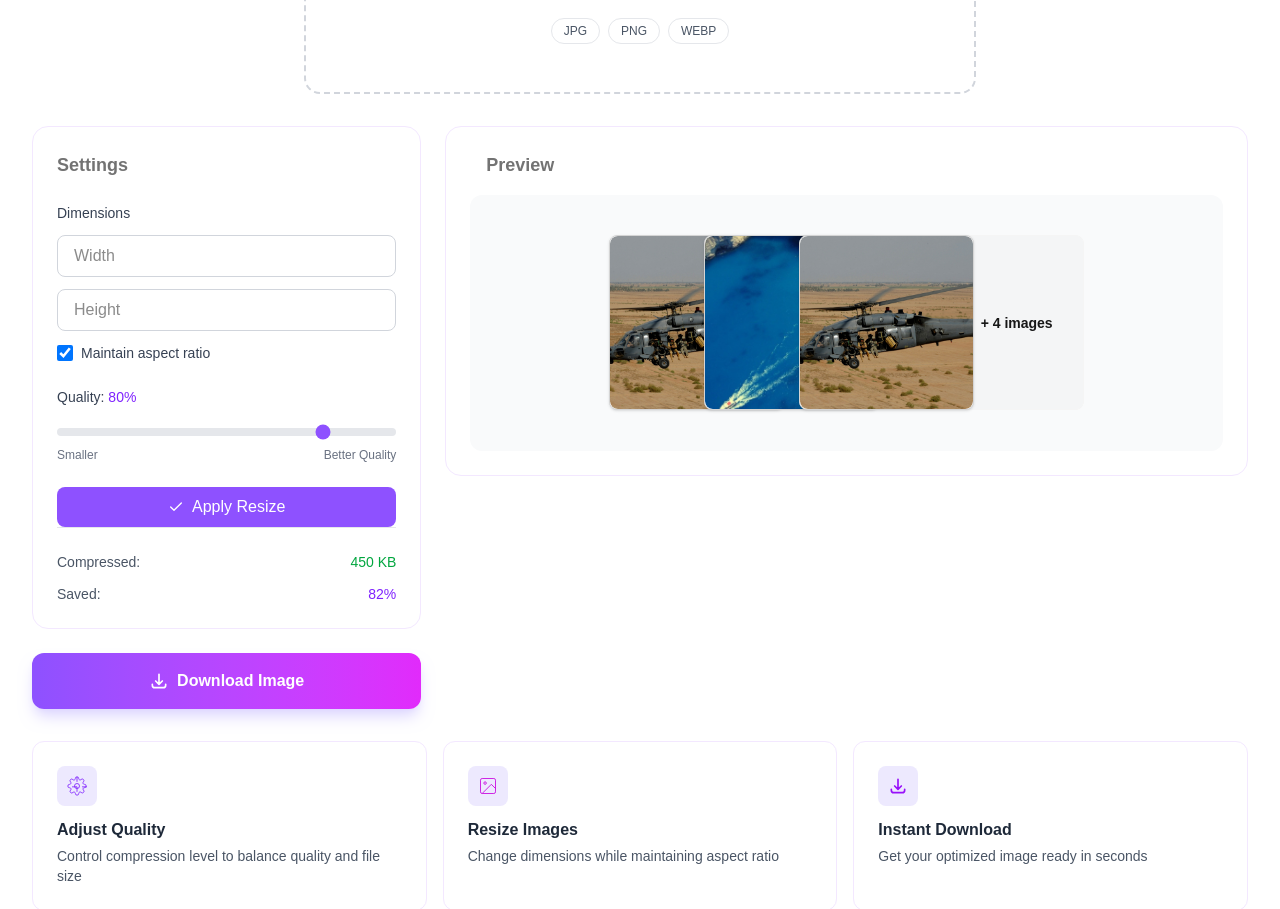
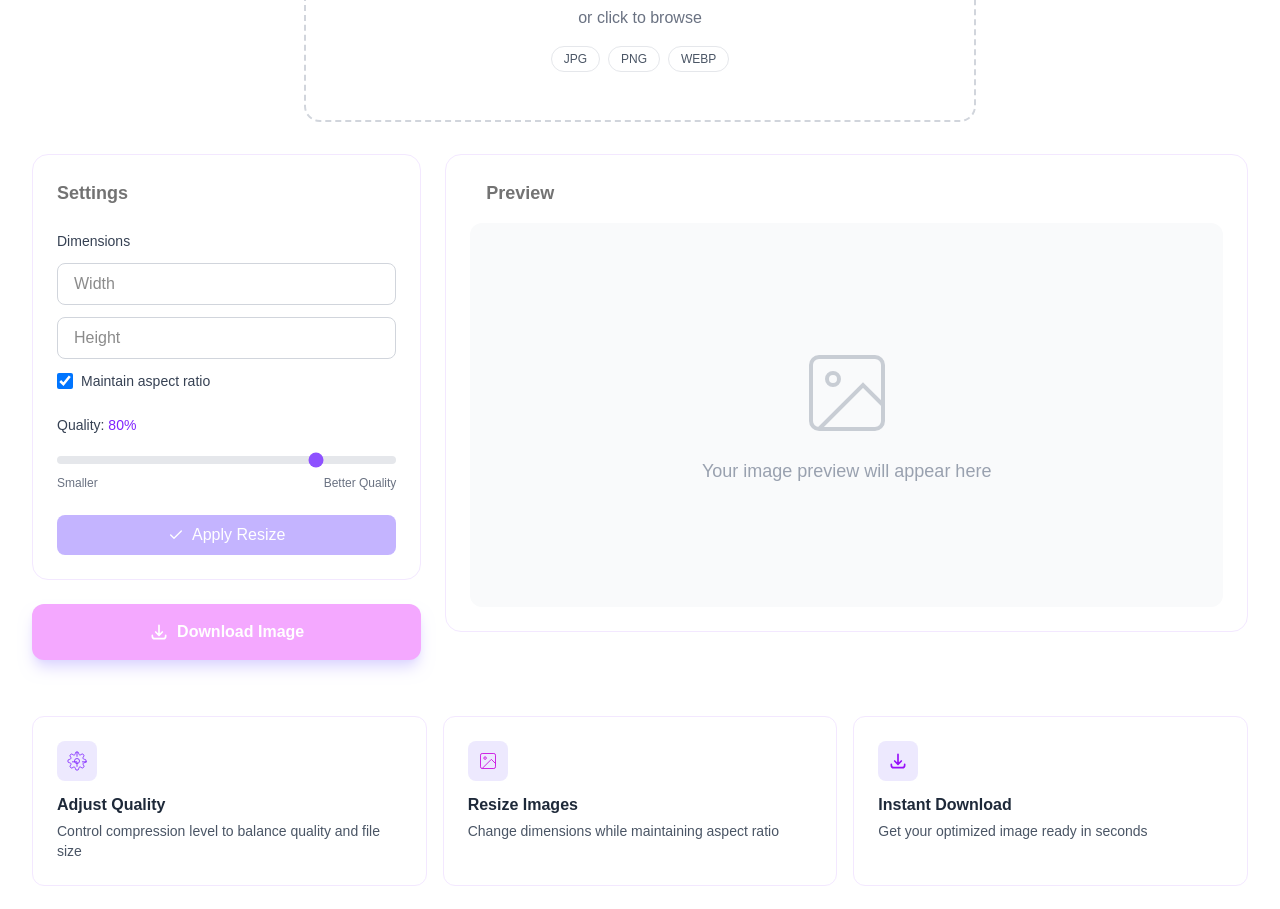
Before and after one commit to navid763/shrinkpic, a Next.js app: page / in a window 1280 px wide. Shown: the part 440-1349 px from the top of the page. Built offline with nearby package versions, Linux system fonts and the light colour scheme.

Commit message:
MVP single image resize and compress

```diff
--- a/package.json
+++ b/package.json
@@ -10,12 +10,14 @@
   },
   "dependencies": {
     "@reduxjs/toolkit": "^2.9.1",
+    "browser-image-compression": "^2.0.2",
     "cloudinary": "^2.7.0",
     "motion": "^12.23.24",
     "next": "15.5.4",
     "react": "19.1.0",
     "react-dom": "19.1.0",
-    "react-redux": "^9.2.0"
+    "react-redux": "^9.2.0",
+    "react-toastify": "^11.0.5"
   },
   "devDependencies": {
     "@eslint/eslintrc": "^3",
--- a/src/components/controls/controls.tsx
+++ b/src/components/controls/controls.tsx
@@ -1,20 +1,25 @@
 "use client"
-
 
 import TicIcon from "../icons/tic";
 import DimensionsControl from "./dimensions-control";
 import QualitySlider from "./quality-slider";
-import { useState, useCallback } from "react";
+import { useState, useCallback, useEffect } from "react";
 import { useAppSelector } from "@/redux/hooks";
 import Downloadicon from "../icons/download";
 import FileInfo from "./file-info";
+import { ToastContainer, toast } from "react-toastify";
+import { ImageProcessingService, ProcessedImageResult } from "@/services/browser-image-compression/image-processing.service";
+import Spinner from "../spinner/spinner";
 
 export default function Controls() {
-    const fileSize = useAppSelector(state => state.images[0]?.size ?? null);
+
+    const images = useAppSelector(state => state.images);
 
     const [height, setHeight] = useState<number | "">("");
     const [width, setWidth] = useState<number | "">("");
     const [quality, setQuality] = useState(80);
+    const [compressionResult, setCompressionResult] = useState<ProcessedImageResult | null>(null)
+    const [loading, setLoading] = useState(false);
 
     const handleHeight = useCallback((height: number | "") => {
         setHeight(height);
@@ -28,9 +33,55 @@ export default function Controls() {
         setQuality(quality);
     }, []);
 
+
+    const anyControlIsNotSet = (!quality || !width || !height);
+
+    async function applyChanges() {
+        if (images.length !== 0) {
+            if (anyControlIsNotSet) {
+                toast.warn("please set dimensions or quality for selected image");
+                return
+            }
+
+
+
+            if (images.length === 1) {
+                setLoading(true);
+                const image = images[0];
+                const result = await ImageProcessingService.processImage({
+                    url: image.url,
+                    quality: quality,
+                    targetHeight: height,
+                    targetWidth: width,
+                    name: image.name
+
+                });
+
+                setCompressionResult(result)
+                setLoading(false)
+            }
+        }
+
+    };
+
+    const handleDownload = () => {
+        if (compressionResult) {
+            const a = document.createElement("a");
+            a.href = compressionResult.url;
+            a.download = compressionResult.compressedName; // the downloaded file name
+            a.click();
+        }
+    }
+
+    useEffect(() => {
+        if (images.length === 0) {
+            setCompressionResult(null)
+        }
+    }, [images])
+
     return (
         <div className="lg:col-span-1 space-y-6">
-            <div className=" rounded-2xl bg-white p-6 border border-purple-100">
+            <div className="rounded-2xl bg-white p-6 border border-purple-100">
                 <div className="flex items-center justify-between mb-6">
                     <h2 className="text-lg font-semibold text-neutral-500">Settings</h2>
                 </div>
@@ -44,19 +95,40 @@ export default function Controls() {
 
                 <QualitySlider qualitySetter={handleQuality} quality={quality} />
 
-                <button className="w-full mt-4 bg-violet-500 hover:bg-violet-600 text-white font-medium py-2 px-4 rounded-lg transition-colors flex items-center justify-center cursor-pointer gap-2">
-                    <TicIcon />
+                <div
+                    className={`w-full   mt-4 text-white font-medium py-2 px-4 rounded-lg flex  items-center justify-center cursor-pointer ${(!anyControlIsNotSet && images.length === 1) ? "bg-violet-500 hover:bg-violet-600 transition-colors" : "bg-violet-300"} ${loading ? "gap-4" : "gap-2"}`}
+                    onClick={applyChanges}
+                >
+                    {loading ? <Spinner size={2} className="mb-3" /> : <TicIcon />}
                     Apply Resize
-                </button>
+                </div>
+                {images.length > 1 && <div className="w-full flex justify-center"><span className="w-[90%] self-center text-center text-xs text-white bg-fuchsia-950 rounded-md mt-1.5">Multi-image editing is coming soon ✨</span></div>
+                }
 
-                <FileInfo fileSize={fileSize} />
+                {compressionResult &&
+                    <FileInfo originalSize={compressionResult.originalSizeKB} compressedSize={compressionResult.compressedSizeKB} savedPercentage={compressionResult.savedPercentage} />}
             </div>
 
-
-            <button className="w-full bg-gradient-to-r from-violet-500 to-fuchsia-500 hover:from-violet-600 hover:to-fuchsia-600 text-white font-semibold py-4 px-6 rounded-xl transition-all flex items-center justify-center cursor-pointer gap-2 shadow-lg shadow-violet-200">
+            <button
+                className={`w-full ${compressionResult ? "bg-gradient-to-r from-violet-500 to-fuchsia-500 hover:from-violet-600 hover:to-fuchsia-600" : "bg-fuchsia-300"}  text-white font-semibold py-4 px-6 rounded-xl transition-all flex items-center justify-center cursor-pointer gap-2 shadow-lg shadow-violet-200`}
+                onClick={handleDownload}
+            >
                 <Downloadicon />
                 Download Image
             </button>
+
+
+            <ToastContainer
+                position="top-left"
+                autoClose={3000}
+                hideProgressBar={false}
+                newestOnTop={false}
+                closeOnClick={true}
+                rtl={false}
+                pauseOnFocusLoss
+                draggable
+                theme="colored"
+            />
         </div>
     )
 }
--- a/src/components/controls/file-info.tsx
+++ b/src/components/controls/file-info.tsx
@@ -1,23 +1,24 @@
 
 interface FileInfoProps {
-    fileSize: number | null
+    originalSize: number;
+    compressedSize: number;
+    savedPercentage: number
 }
-export default function FileInfo({ fileSize }: FileInfoProps) {
+export default function FileInfo({ originalSize, compressedSize, savedPercentage }: FileInfoProps) {
 
     return (
         <div className="space-y-3 pt-6 border-t border-gray-200">
-            {fileSize &&
-                <div className="flex justify-between text-sm">
-                    <span className="text-gray-600">Original:</span>
-                    <span className="font-medium text-gray-800">{fileSize} KB</span>
-                </div>}
+            <div className="flex justify-between text-sm">
+                <span className="text-gray-600">Original:</span>
+                <span className="font-medium text-gray-800">{originalSize} KB</span>
+            </div>
             <div className="flex justify-between text-sm">
                 <span className="text-gray-600">Compressed:</span>
-                <span className="font-medium text-green-600">450 KB</span>
+                <span className="font-medium text-green-600">{compressedSize} KB</span>
             </div>
             <div className="flex justify-between text-sm">
                 <span className="text-gray-600">Saved:</span>
-                <span className="font-medium text-violet-600">82%</span>
+                <span className="font-medium text-violet-600">{savedPercentage}%</span>
             </div>
         </div>
     )
--- a/src/components/controls/quality-slider.tsx
+++ b/src/components/controls/quality-slider.tsx
@@ -18,7 +18,7 @@ export default function QualitySlider({ quality, qualitySetter }: QualitySliderP
             </label>
             <input
                 type="range"
-                min={1}
+                min={10}
                 max={100}
                 value={quality}
                 onChange={(handleQuality)}
--- a/src/components/preview/preview.tsx
+++ b/src/components/preview/preview.tsx
@@ -2,20 +2,11 @@
 
 import { useAppSelector, useAppDispatch } from "@/redux/hooks";
 import { emptyImages } from "@/redux/slices/image-slice";
-
 import Image from "next/image";
 import { useState } from "react";
 import ImageRemovePopUp from "./popUp";
 import ImagePlaceholderIcon from "../icons/image-placeholder";
 
-const obj = [{ src: "/test-images/2.jpg" },
-{ src: "/test-images/1.jpg" },
-{ src: "/test-images/2.jpg" },
-{ src: "/test-images/1.jpg" },
-{ src: "/test-images/1.jpg" },
-{ src: "/test-images/1.jpg" },
-{ src: "/test-images/1.jpg" }
-]
 
 export default function Preview() {
     const state = useAppSelector(state => state.images);
@@ -51,7 +42,7 @@ export default function Preview() {
                 </div>
 
 
-                {state.length === 100 &&
+                {state.length === 0 &&
                     <div className="bg-gray-50 rounded-xl p-4 flex items-center justify-center min-h-96">
                         <div className="text-center text-gray-400">
                             <ImagePlaceholderIcon />
@@ -60,24 +51,24 @@ export default function Preview() {
                     </div>
                 }
 
-                {state.length === 100 &&
+                {state.length === 1 &&
                     <Image src={state[0].url} alt="" width={720} height={720} className="rounded-lg" />
                 }
 
 
-                {obj.length > 1 &&
+                {state.length > 1 &&
                     < div className="w-full flex flex-col sm:flex-row items-center justify-center bg-gray-50 rounded-xl p-4 min-h-64 overflow-hidden">
-                        {obj.slice(0, 3).map((img, i) => {
+                        {state.slice(0, 3).map((img, i) => {
                             return (
-                                <div className={`relative w-[120px] h-[120px] sm:w-[175px] sm:h-[175px] border border-neutral-300 rounded-lg overflow-hidden shadow-sm bg-white transition-transform hover:scale-105 duration-200 ${i >= 1 && "-mt-[35px] sm:mt-0 sm:-ml-[80px]"} `} key={i}>
-                                    <Image src={img.src} alt="img1" fill className="object-cover rounded-lg" />
+                                <div className={`relative w-[120px] h-[120px] sm:w-[175px] sm:h-[175px] border border-neutral-300 rounded-lg overflow-hidden shadow-sm bg-white transition-transform hover:scale-105 duration-200 ${i >= 1 && "-mt-[35px] sm:mt-0 sm:-ml-[80px]"} `} key={img.url}>
+                                    <Image src={img.url} alt={img.name} fill className="object-cover rounded-lg" />
                                 </div>
                             )
                         })}
 
-                        {obj.length > 3 &&
-                            <div className="-mt-[20px] sm:mt-0 sm:-ml-[25px] bg-gray-100/80 w-[120px] h-[80px] sm:w-[135px] sm:h-[175px] border border-neutral-100 rounded-lg text-sm font-bold flex justify-center items-center">
-                                + {obj.length - 3} images
+                        {state.length > 3 &&
+                            <div className="-mt-[20px] sm:mt-0 sm:-ml-[25px] bg-white/80 w-[120px] h-[80px] sm:w-[135px] sm:h-[175px] border border-neutral-100 backdrop-blur-md rounded-lg text-neutral-700 text-sm font-semibold flex justify-center items-center shadow-md">
+                                + {state.length - 3} images
                             </div>
                         }
                     </div>
--- /dev/null
+++ b/src/components/spinner/spinner.tsx
@@ -0,0 +1,20 @@
+import styles from "./spinner.module.css"
+
+interface SpinnerProps {
+    size?: number;     // سایز اسپینر (بر حسب px)
+    color?: string;    // رنگ اسپینر
+    className?: string; // برای اضافه کردن کلاس دلخواه
+}
+
+export default function Spinner({ className, size, color }: SpinnerProps) {
+
+    return (
+        <span
+            className={`${styles.myloader} ${className} `}
+            style={{
+                fontSize: `${size}px`,
+                color,
+            }}
+        ></span>
+    )
+}
--- a/src/components/upload/upload.tsx
+++ b/src/components/upload/upload.tsx
@@ -121,7 +121,7 @@ export default function Upload() {
                     </div>
                     <div>
                         <p className="text-xl font-semibold text-gray-700 mb-2">
-                            {/* {selectedFile ? selectedFile.name : "Drop your image here"} */}
+                            Drop your image here
                         </p>
                         <p className="text-gray-500">or click to browse</p>
                     </div>
--- /dev/null
+++ b/src/services/browser-image-compression/image-processing.service.ts
@@ -0,0 +1,154 @@
+import imageCompression from "browser-image-compression";
+
+
+interface ImageProcessingOptions {
+    file?: File;
+    url?: string;
+    name: string;
+    quality: number;
+    imageWidth?: number;
+    imageHeight?: number;
+    targetWidth: number;
+    targetHeight: number;
+}
+
+export interface ProcessedImageResult {
+    file: File;
+    url: string;
+    originalSizeKB: number;
+    compressedSizeKB: number;
+    savedPercentage: number;
+    width: number;
+    height: number;
+    compressedName: string
+}
+
+
+
+export class ImageProcessingService {
+
+    static async processImage(options: ImageProcessingOptions): Promise<ProcessedImageResult> {
+        let { file } = options;
+        const { url, quality, imageWidth, imageHeight, name, targetHeight, targetWidth } = options;
+
+        if (!file && url) {
+            file = await this.urlToFile(url, name + "-compressed");
+        }
+        if (!file) throw new Error("Either 'file' or 'url' must be provided.");
+
+        const originalSizeKB = Math.round(file.size / 1024);
+
+        const finalTargetWidth = targetWidth ?? imageWidth;
+        const finalTargetHeight = targetHeight ?? imageHeight;
+
+        const compressionOptions = {
+            maxWidthOrHeight: Math.max(finalTargetWidth, finalTargetHeight),
+            initialQuality: quality / 100,
+            useWebWorker: true,
+            maxIteration: 10,
+            alreadySmallerThan: 50 * 1024 //50 KB
+        };
+
+        try {
+            const compressedFile = await imageCompression(file, compressionOptions);
+            let finalFile = compressedFile;
+            if ((targetWidth && targetWidth !== imageWidth) || (targetHeight && targetHeight !== imageHeight)) {
+                finalFile = await this.resizeImage(compressedFile, finalTargetWidth, finalTargetHeight);
+            }
+            const compressedSizeKB = Math.round(finalFile.size / 1024);
+            const savedPercentage = Math.round(((originalSizeKB - compressedSizeKB) / originalSizeKB) * 100);
+
+            const previewUrl = URL.createObjectURL(finalFile);
+            const finalDimensions = await this.getImageDimensions(finalFile);
+
+            const { pureName, suffix } = this.nameSplitter(name);
+            const additionalText = (targetHeight && targetHeight) ? (targetWidth + "-" + targetHeight) : "compressed";
+            const compressedName = `${pureName}-${additionalText}.${suffix}`
+
+            return {
+                file: finalFile,
+                url: previewUrl,
+                compressedSizeKB,
+                originalSizeKB,
+                savedPercentage: savedPercentage,
+                width: finalDimensions.width,
+                height: finalDimensions.height,
+                compressedName
+            }
+        } catch (error) {
+            console.error("Error processing image:", error);
+            throw new Error("Failed to process image. Please try again.");
+        }
+
+    }
+
+
+    static async urlToFile(url: string, fileName: string, mimeType?: string): Promise<File> {
+        const res = await fetch(url);
+        const blob = await res.blob();
+        return new File([blob], fileName, { type: mimeType || blob.type })
+    }
+
+
+    private static async resizeImage(
+        file: File,
+        width: number,
+        height: number
+    ): Promise<File> {
+        return new Promise((resolve, reject) => {
+            const img = new Image();
+            img.onload = () => {
+                const canvas = document.createElement("canvas");
+                canvas.width = width;
+                canvas.height = height;
+
+                const ctx = canvas.getContext("2d");
+                if (!ctx) return reject(new Error("Failed to get canvas context"));
+
+                ctx.drawImage(img, 0, 0, width, height);
+
+                canvas.toBlob(
+                    (blob) => {
+                        if (!blob) return reject(new Error("Failed to create blob"));
+                        const resizedFile = new File([blob], file.name, {
+                            type: file.type,
+                            lastModified: Date.now(),
+                        });
+                        resolve(resizedFile);
+                        URL.revokeObjectURL(img.src);
+                    },
+                    file.type,
+                    0.95
+                );
+            };
+            img.onerror = () => reject(new Error("Failed to load image for resizing"));
+            img.src = URL.createObjectURL(file);
+        });
+    }
+
+
+    private static getImageDimensions(file: File): Promise<{ width: number; height: number }> {
+        return new Promise((resolve, reject) => {
+            const img = new Image();
+            img.onload = () => {
+                resolve({ width: img.naturalWidth, height: img.naturalHeight });
+                URL.revokeObjectURL(img.src);
+            };
+            img.onerror = () => reject(new Error("Failed to load image"));
+            img.src = URL.createObjectURL(file);
+        })
+    }
+
+    private static nameSplitter(fileName: string): { pureName: string; suffix: string } {
+        if (!fileName.trim()) throw new Error("the file name can not be empty");
+        const indexOfDot = fileName.lastIndexOf(".");
+        if (indexOfDot === -1 || indexOfDot === 0 || indexOfDot === fileName.length - 1) throw new Error("invalid file name");
+
+        const suffix = fileName.slice(indexOfDot + 1);
+        const pureName = fileName.slice(0, indexOfDot);
+
+        return { pureName, suffix }
+
+    }
+
+}
```
Also changed, not shown: src/components/spinner/spinner.module.css (added, +49 -0 lines), 1 other file (tests, documents, lock files or other folders).
